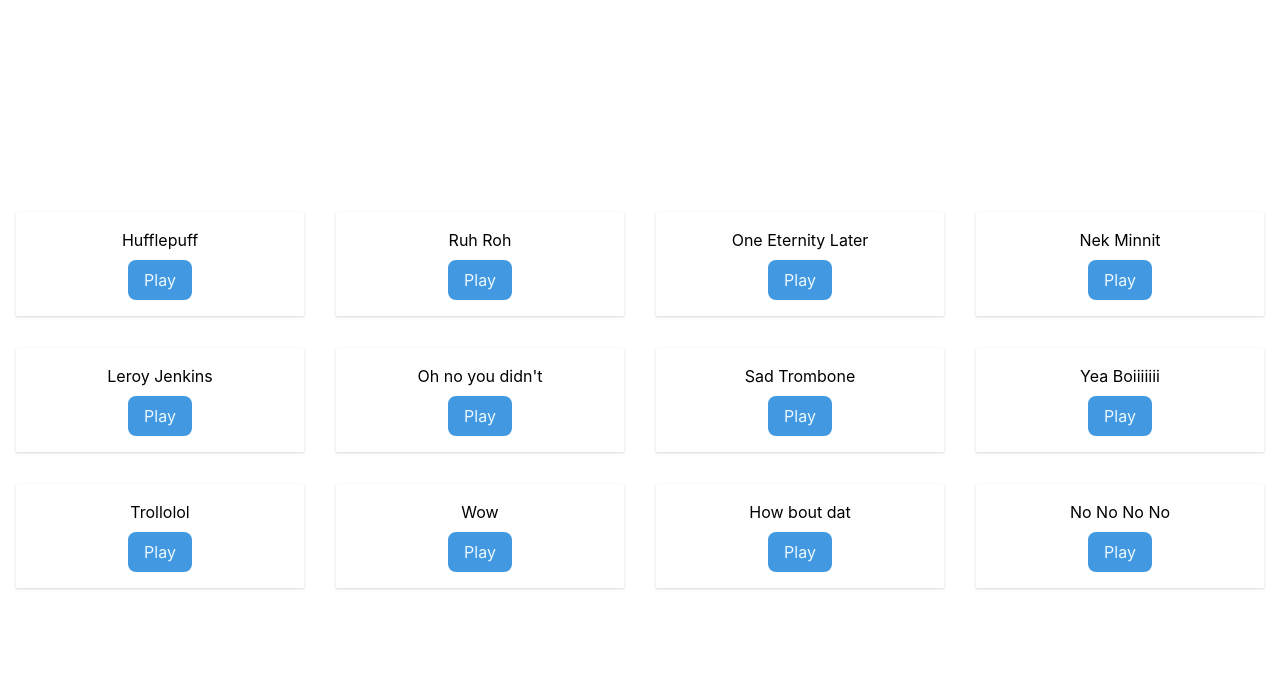
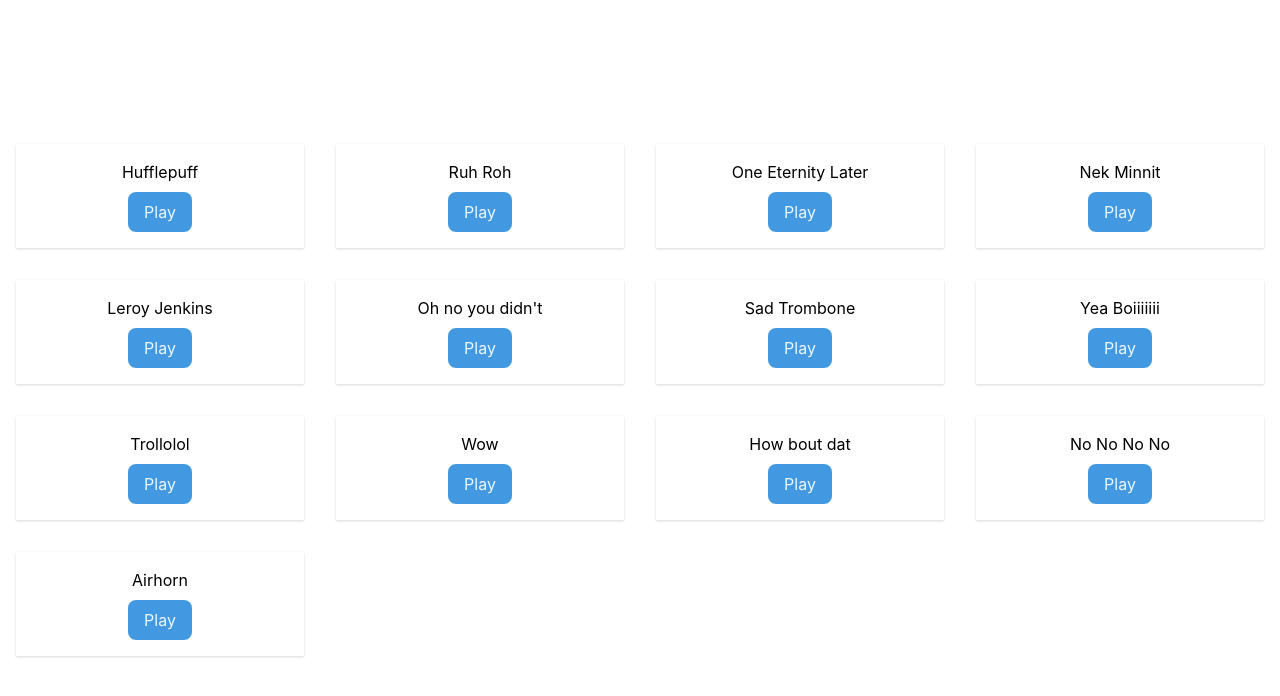
Before and after one commit to jryd/react-soundboard, a React (Create React App) app: page / in a window 1280 px wide. Shown: the top 696 px of the page. Built offline with nearby package versions, Linux system fonts and the light colour scheme.

Commit message:
Airhorn (#8)
* update the readme

* add the airhorn sound

Co-authored-by: James <james.b@iseekplant.com.au>

```diff
--- a/src/audioFiles.js
+++ b/src/audioFiles.js
@@ -47,6 +47,10 @@ const files = [
     name: 'No No No No',
     url: '/audio/no-no-no.mp3'
   },
+  {
+    name: 'Airhorn',
+    url: '/audio/airhorn.mp3'
+  }
 ];
 
 export default files;
```
Also changed, not shown: 1 other file (tests, documents, lock files or other folders).
